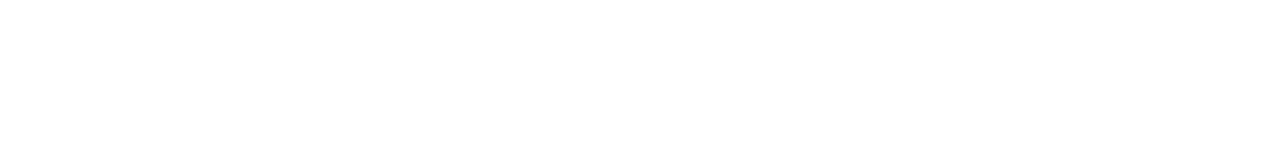
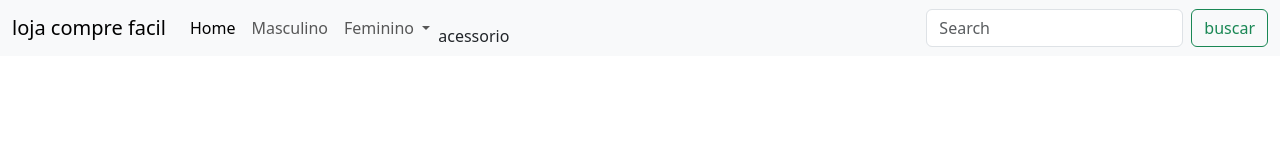
Before and after one commit to Gabigalvani/siteturmaAnoite, a plain HTML site: page index.html in a window 1280 px wide. Drawn offline with nearby package versions, Linux system fonts and the light colour scheme.

Commit message:
Update index.html

```diff
--- a/index.html
+++ b/index.html
@@ -12,6 +12,43 @@
 
 </head>
 <body>
+<divi class="conteiner-flui"></divi>
+<nav class="navbar navbar-expand-lg bg-body-tertiary">
+    <div class="container-fluid">
+      <a class="navbar-brand" href="index.html">loja compre facil</a>
+      <button class="navbar-toggler" type="button" data-bs-toggle="collapse" data-bs-target="#navbarSupportedContent" aria-controls="navbarSupportedContent" aria-expanded="false" aria-label="Toggle navigation">
+        <span class="navbar-toggler-icon"></span>
+      </button>
+      <div class="collapse navbar-collapse" id="navbarSupportedContent">
+        <ul class="navbar-nav me-auto mb-2 mb-lg-0">
+          <li class="nav-item">
+            <a class="nav-link active" aria-current="page" href="index.html">Home</a>
+          </li>
+          <li class="nav-item">
+            <a class="nav-link" href="#">Masculino</a>
+          </li>
+          <li class="nav-item dropdown">
+            <a class="nav-link dropdown-toggle" href="#" role="button" data-bs-toggle="dropdown" aria-expanded="false">
+              Feminino
+            </a>
+            <ul class="dropdown-menu">
+              <li><a class="dropdown-item" href="#">vestido</a></li>
+              <li><a class="dropdown-item" href="#">saia</a></li>
+              <li><hr class="dropdown-divider"></li>
+              <li><a class="dropdown-item" href="#">Sapato</a></li>
+            </ul>
+          </li>
+          <li class="nav-item">
+            <a class="nav-link disabled" aria-disabled="true"></a> acessorio</a>
+          </li>
+        </ul>
+        <form class="d-flex" role="search">
+          <input class="form-control me-2" type="buscar" placeholder="Search" aria-label="buscar">
+          <button class="btn btn-outline-success" type="submit">buscar</button>
+        </form>
+      </div>
+    </div>
+  </nav>
+</body>
 
-</body>
 </html>
```
